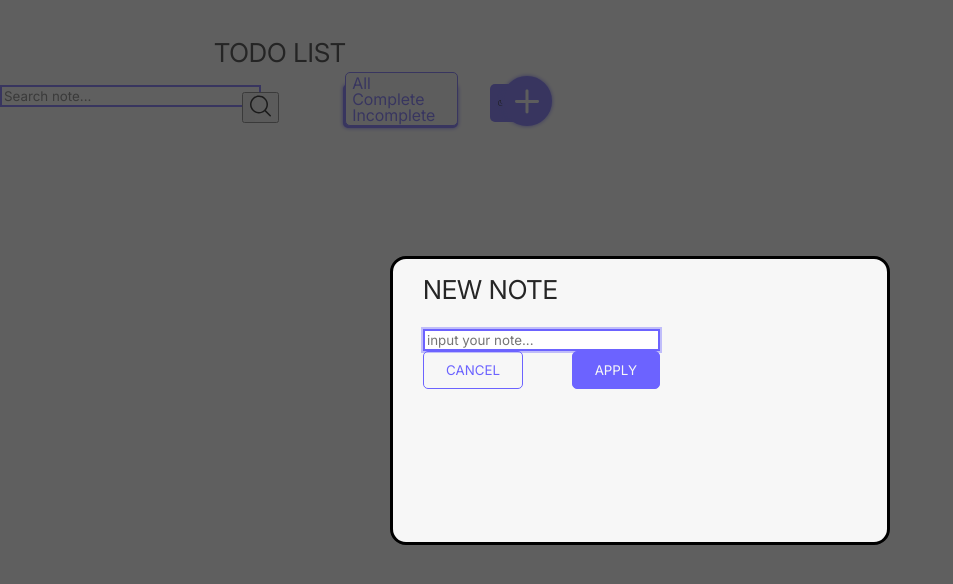
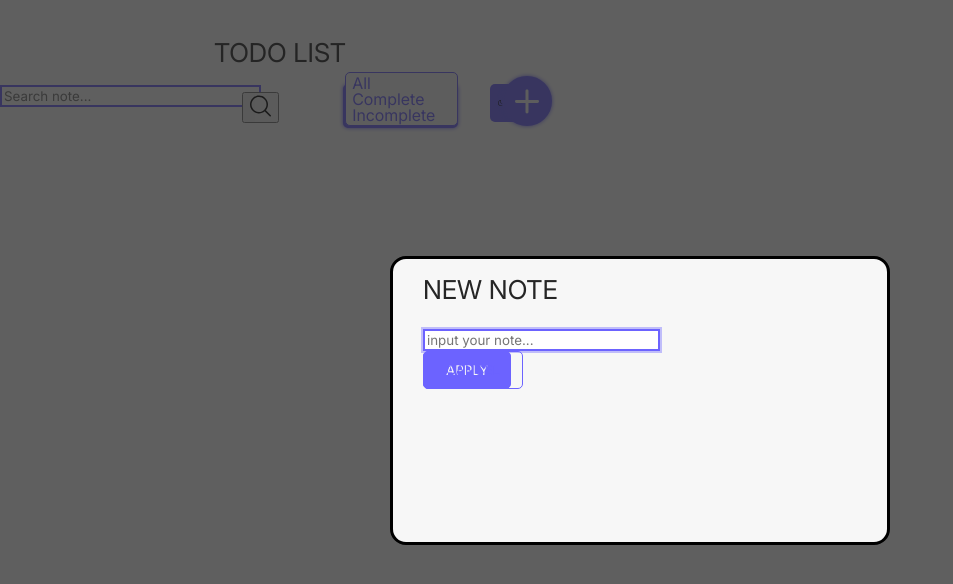
Before and after one commit to Danila-A/todo, a React (Vite) app: page / in a window 1280 px wide. Both pictures are taken after a click on the element 527 px from the left and 101 px from the top of the page. Shown: the top 584 px of the page, without its empty margins (0-953 px from the left). Built offline with nearby package versions, Linux system fonts and the light colour scheme.

Commit message:
WIP: Fix add todo form error
A form to close a modal was inside another form to add todos.
This occurred error.

I got the first form from the second one and directly put into modal.

```diff
--- a/src/features/addTodo/ui/AddForm.tsx
+++ b/src/features/addTodo/ui/AddForm.tsx
@@ -1,6 +1,6 @@
 import type { FC } from 'react';
 import styles from './AddForm.module.scss';
-import { Input, ModalCloseButton } from '../../../shared/ui';
+import { Input } from '../../../shared/ui';
 import { addTodo, type AddTodoFormValue } from '../../../entities/Todo';
 import { TodoAddButton } from '../../../shared/ui';
 import { useForm, type SubmitHandler } from 'react-hook-form';
@@ -32,7 +32,6 @@ export const AddForm: FC = () => {
                 />
             </div>
             <div className={styles.buttonsContainer}>
-                <ModalCloseButton />
                 <TodoAddButton />
             </div>
         </form>
--- a/src/widgets/addTodoForm/ui/AddTodoForm.module.scss
+++ b/src/widgets/addTodoForm/ui/AddTodoForm.module.scss
@@ -2,10 +2,16 @@
     display: flex;
     flex-direction: column;
     align-items: flex-start;
+    position: relative;
     .title {
         margin-bottom: 25px;
     }
     .form {
         flex-grow: 1;
     }
+    .closeButton {
+        position: absolute;
+        left: 0;
+        bottom: 0;
+    }
 }
--- a/src/widgets/addTodoForm/ui/AddTodoForm.tsx
+++ b/src/widgets/addTodoForm/ui/AddTodoForm.tsx
@@ -1,7 +1,7 @@
 import type { FC } from 'react';
 import styles from './AddTodoForm.module.scss';
 import { AddForm } from '../../../features/addTodo';
-import { Modal, Title } from '../../../shared/ui';
+import { Modal, ModalCloseButton, Title } from '../../../shared/ui';
 import { contentData } from '../../../shared/staticContent';
 import { useAppSelector } from '../../../shared/lib';
 import { selectMemoizedTheme } from '../../../entities/Theme';
@@ -22,6 +22,9 @@ export const AddTodoForm: FC = () => {
                 <div className={styles.form}>
                     <AddForm />
                 </div>
+                <div className={styles.closeButton}>
+                    <ModalCloseButton />
+                </div>
 
             </div>
         </Modal>
```
